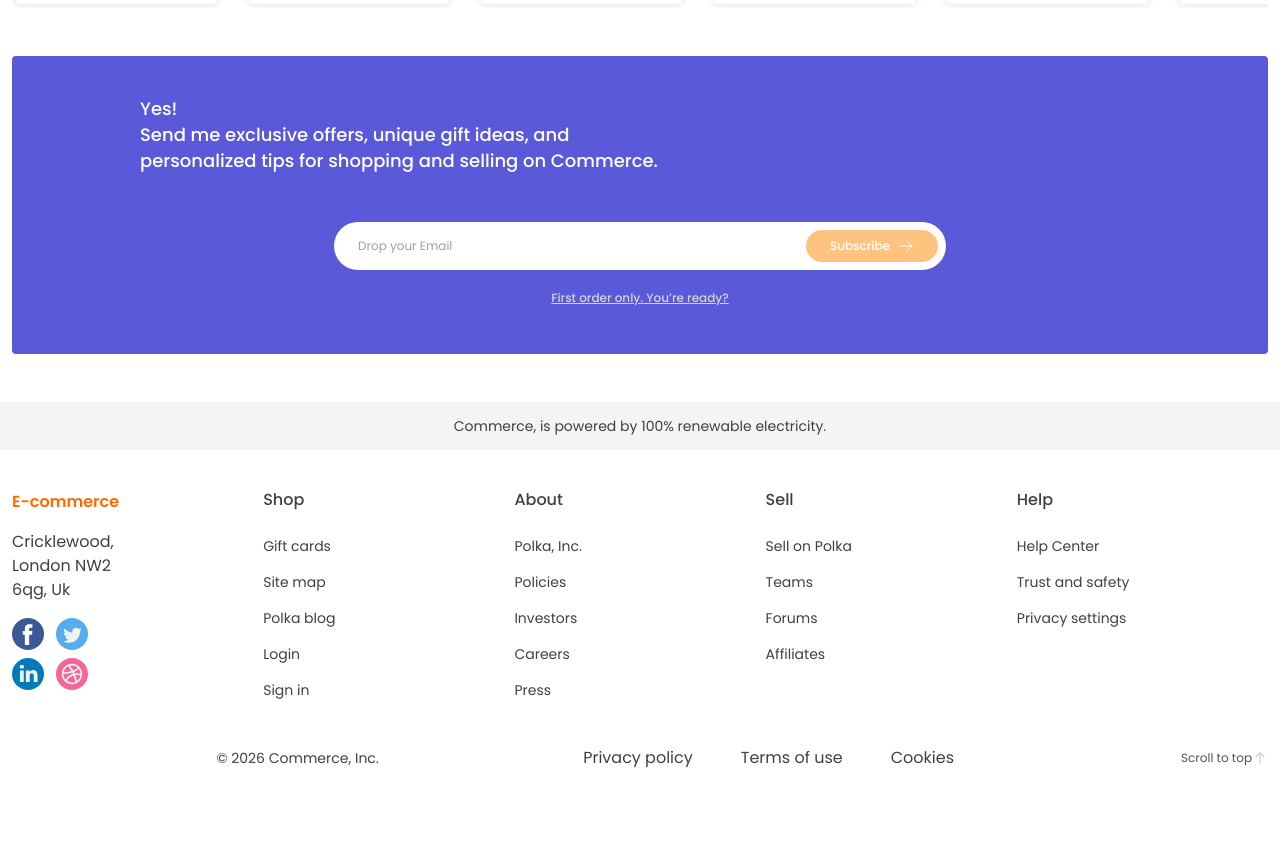
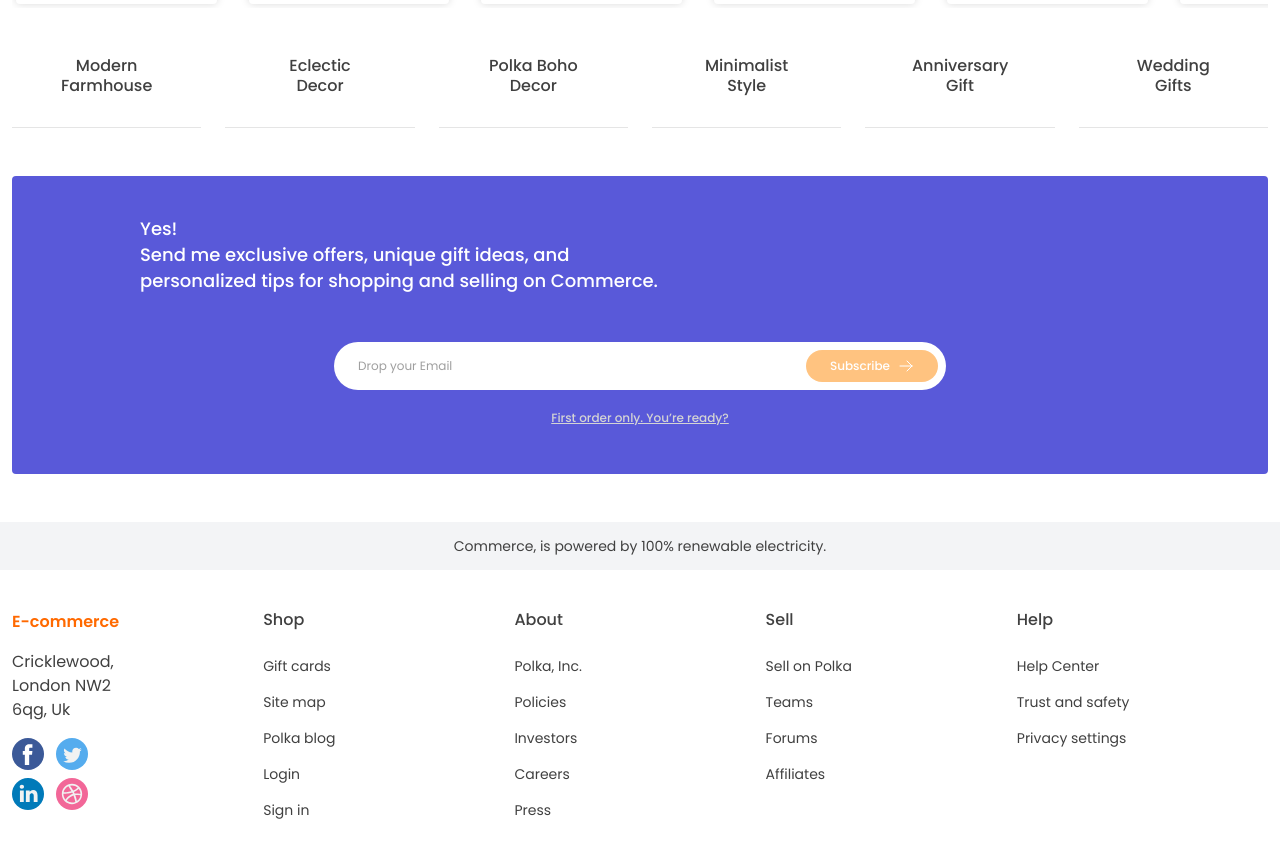
Before and after one commit to rezamo10/shopping-site, a website built with Vite: page index.html in a window 1280 px wide. Shown: the part 1734-2587 px from the top of the page. Before the commit the page ends 2544 px from the top, so only its background shows below. Built offline with nearby package versions, Linux system fonts and the light colour scheme.

Commit message:
update: gategory list responsive

```diff
--- a/index.html
+++ b/index.html
@@ -575,6 +575,33 @@
 				</button>
 			</div>
 		</section>
+		<section>
+			<div class="max-w-7xl mx-auto px-4 md:px-3">
+				<nav class="flex items-center overflow-x-scroll scrollbar-none gap-6 mb-6 md:mb-12 md:flex-wrap lg:flex-nowrap ">
+					<button class="category-list category-list-btn">
+						<span class="max-w-24 block">Modern Farmhouse</span>
+					</button>
+					<button class="category-list category-list-btn">
+						<span class="max-w-24 block">Eclectic Decor</span>
+					</button>
+					<button class="category-list category-list-btn">
+						<span class="max-w-24 block">Polka Boho Decor</span>
+					</button>
+					<button class="category-list category-list-btn">
+						<span class="max-w-24 block">Minimalist Style</span>
+					</button>
+					<button class="category-list category-list-btn">
+						<span class="max-w-24 block">Anniversary Gift</span>
+					</button>
+					<button class="category-list category-list-btn">
+						<span class="max-w-24 block">Wedding Gifts</span>
+					</button>
+				</nav>
+				<div>
+
+				</div>
+			</div>
+		</section>
 		<!--	Mail box	-->
 		<section class="mb-12">
 			<div class="max-w-7xl mx-auto px-4 md:px-3">
--- a/src/main.js
+++ b/src/main.js
@@ -13,6 +13,7 @@ const mailInput = document.querySelector("#mail-input");
 const popMessage = document.querySelector(".pop-message");
 const mailBtnMobile = document.querySelectorAll(".mail-btn-data");
 const footerItem = document.querySelectorAll(".footer-item");
+const categoryListBtn = document.querySelectorAll(".category-list-btn");
 let toastTimer;
 
 navLinks.forEach(link => {
@@ -54,6 +55,12 @@ footerItem.forEach(item =>{
 		if(!isAlreadyActive){
 			item.classList.add("is-active");
 		}
+	})
+})
+categoryListBtn.forEach(btn =>{
+	btn.addEventListener("click" , ()=>{
+		categoryListBtn.forEach(b => b.classList.remove("active"));
+		btn.classList.add("active");
 	})
 })
 const swiper = new Swiper('.productsSwiper', {
--- a/src/style.css
+++ b/src/style.css
@@ -241,6 +241,19 @@
 .item-list{
 	@apply hidden group-[.is-active]:flex md:flex flex-col md:gap-y-3 pl-6 md:pl-0 mt-4 md:mt-6 md:mb-0 *:border-b *:border-b-neutral-200 md:*:border-b-0 *:py-3 md:*:py-0 font-Poppins text-sm leading-6;
 }
+.category-list{
+	@apply relative flex justify-center pb-8 font-PoppinsMedium text-sm md:text-base leading-4.5 md:leading-5 transition-all grow cursor-pointer shrink-0;
+}
+.category-list::after{
+	content: '';
+	@apply  absolute left-0 right-0 bottom-0 h-px bg-neutral-200 transition-all;
+}
+.category-list.active{
+	@apply text-orange-400;
+}
+.category-list.active::after{
+	@apply bg-orange-400 bottom-2 md:bottom-2.5;
+}
 @media (min-width: 900px) {
 	.swiper-product-slide .swiper-pagination,
 	.swiper-category-slide .swiper-pagination {
```
